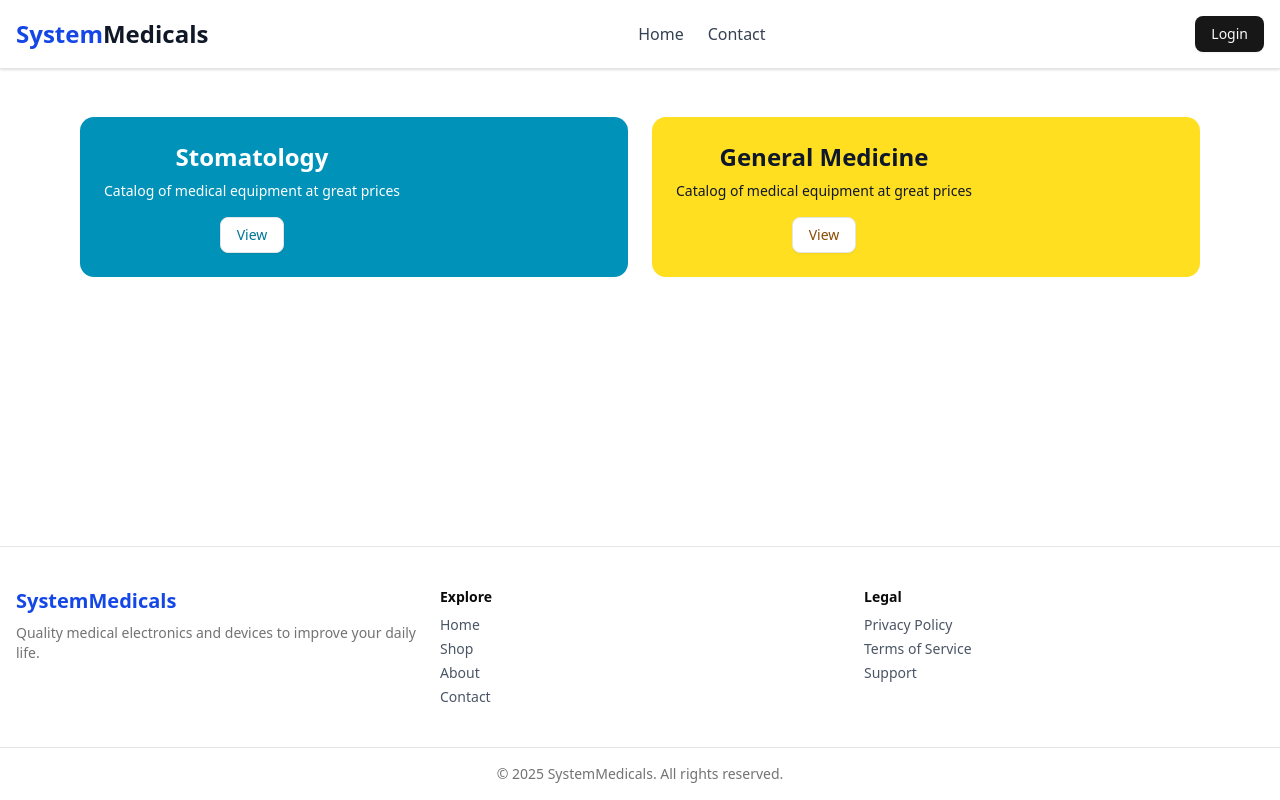
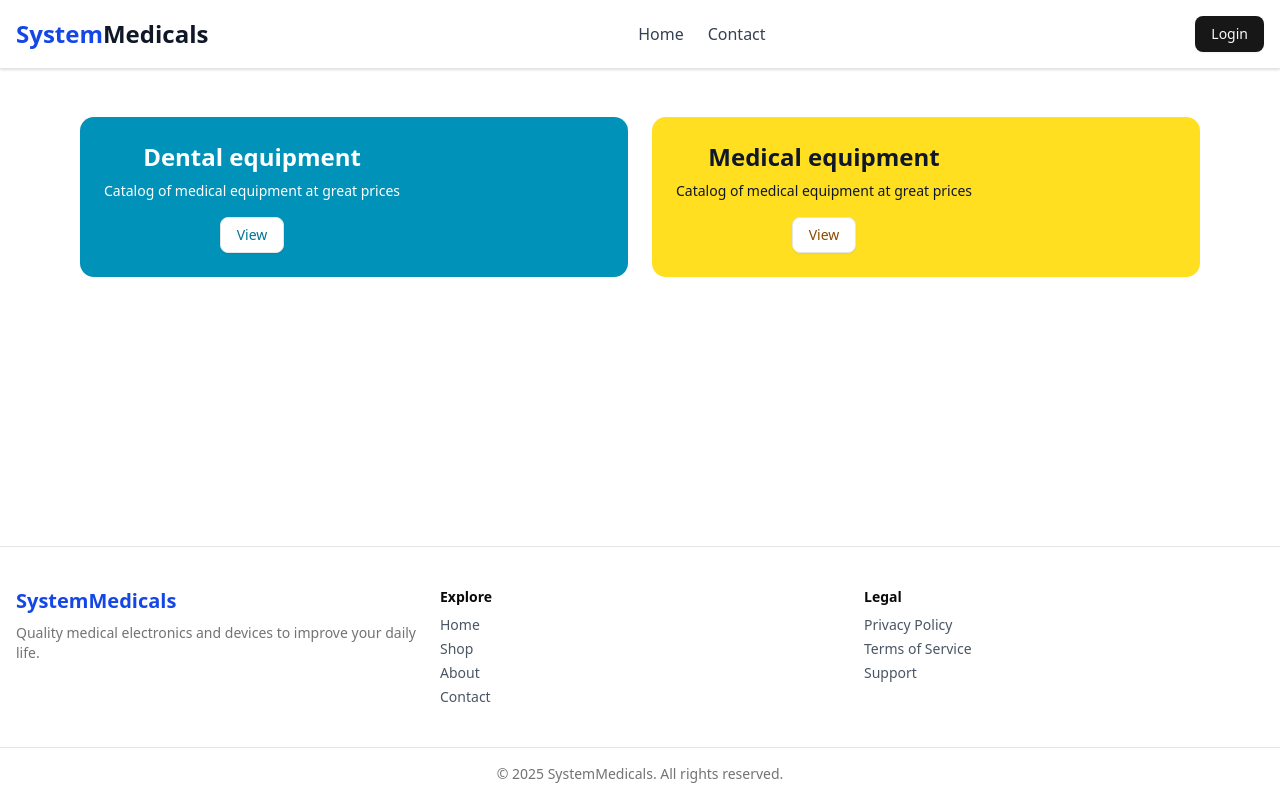
Before and after one commit to fedigojs/systemmedicals.com, a Next.js app: page / in a window 1280 px wide. Built offline with nearby package versions, Linux system fonts and the light colour scheme.

Commit message:
fix: fix main page

```diff
--- a/src/components/main-page-card.jsx
+++ b/src/components/main-page-card.jsx
@@ -5,11 +5,11 @@ export default function MainPageCard() {
 
     return (
         <section className="grid grid-cols-1 md:grid-cols-2 gap-6 mb-16">
-            <Link href="/category/stomatology">
+            <Link href="/category/dental-equipment">
                 <div
                     className="rounded-xl p-6 flex items-center justify-between bg-cyan-600 text-white hover:shadow-lg transition-shadow cursor-pointer">
                     <div className="max-w-[60%]">
-                        <h3 className="text-2xl font-bold mb-2">Stomatology</h3>
+                        <h3 className="text-2xl font-bold mb-2">Dental equipment</h3>
                             <p className="text-sm mb-4">Catalog of medical equipment at great prices</p>
                             <Button variant="outline" className="bg-white text-cyan-700 hover:bg-gray-100">
                                 View
@@ -19,11 +19,11 @@ export default function MainPageCard() {
                 </div>
             </Link>
 
-            <Link href="/category/general-medicine">
+            <Link href="/category/medical-equipment">
                 <div
                     className="rounded-xl p-6 flex items-center justify-between bg-yellow-300 text-slate-900 hover:shadow-lg transition-shadow cursor-pointer">
                     <div className="max-w-[60%]">
-                        <h3 className="text-2xl font-bold mb-2">General Medicine</h3>
+                        <h3 className="text-2xl font-bold mb-2">Medical equipment</h3>
                         <p className="text-sm mb-4">Catalog of medical equipment at great prices</p>
                         <Button variant="outline" className="bg-white text-yellow-800 hover:bg-yellow-100">
                             View
```
